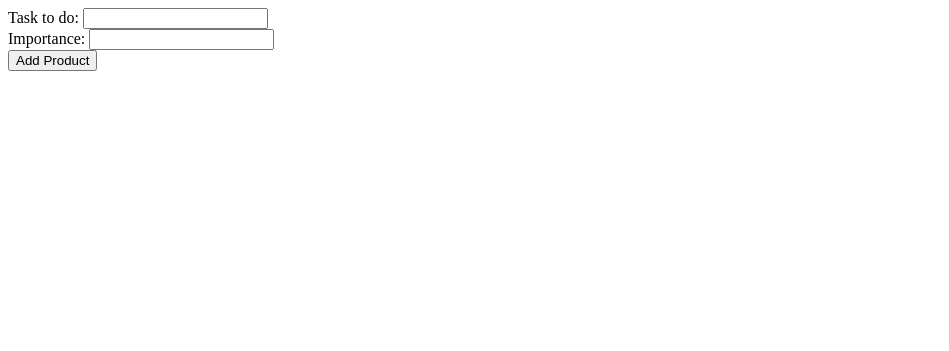
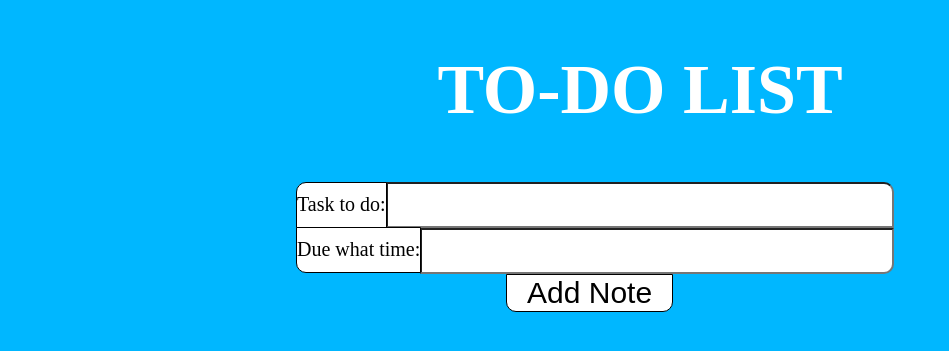
Before and after one commit to VladProgrammer08/ToDo, a plain HTML site: page index.html in a window 1280 px wide. Shown: the whole page, without its empty margins (0-949 px from the left). Drawn offline with Linux system fonts and the light colour scheme.

Commit message:
Added css style to the page

```diff
--- a/index.html
+++ b/index.html
@@ -5,12 +5,115 @@
     <meta name="viewport" content="width=device-width, initial-scale=1.0">
     <title>To-Do List</title>
     <script src="js/main.js" defer></script>
+    <style>
+        html{
+            background-color: rgb(0, 183, 255);
+        }
+        #display > div {
+            border: 1px solid black;
+            background-color: white;
+            text-align: left;
+            display: block;
+            max-width: 480px;
+            overflow-wrap: break-word;
+            margin-left: 0;margin-bottom: 10px;
+            border-radius: 10px;
+            padding-left: 10px;
+            padding-right: 10px;
+
+        }
+
+        .added {
+
+            background-color: green !important;
+            font-size: 5px;
+
+        }
+        #task {
+            width: 500px;
+            height: 40px;
+            margin-right: 0;
+            margin-left: 0;
+            float: right;
+            border-top-right-radius: 10px;
+        }
+        #importance{
+            width: 466px;
+            height: 40px;
+            margin-right: 0;
+            margin-left: 0;
+            float: right;
+            font-size: 20px;
+            border-bottom-right-radius: 10px;
+        }
+        #task{
+            margin-top: 1%;
+            font-size: 20px;
+        }
+        html, body {
+            height: 100%;
+        }
+
+        html {
+            display: table;
+            margin: auto;
+        }
+
+
+        #task_label1{
+            position: absolute;
+            font-size: 20px;
+            margin-top: 5px;
+            padding-top: 10px;
+            padding-bottom: 11px;
+            margin-left: -90px;
+            border: 1px solid black;
+            background-color: white;
+            border-top-left-radius: 10px;
+
+        }
+        #task_label2{
+            position: absolute;
+            font-size: 20px;
+            margin-top: 32px;
+            border: 1px solid black;
+            background-color: white;
+            padding-top: 10px;
+            padding-bottom: 11px;
+            margin-left: -90px;
+            border-bottom-left-radius: 10px;
+
+        }
+        #heading{
+            font-size: 70px;
+            text-align: center;
+            color: white;
+            margin-top: 50px;
+        }
+        #add_button{
+            border: 1px solid black;
+            background-color: white;
+            font-size: 30px;
+            margin-left: 120px;
+            padding-left: 20px;
+            padding-right: 20px;
+            border-bottom-left-radius: 10px;
+            border-bottom-right-radius: 10px;
+
+        }
+        h2{
+            margin-top: 10px;
+        }
+    </style>
 </head>
 <body>
+    <h1 id="heading">TO-DO LIST</h2>
     <div id="top">
-        Task to do: <input type="text" id="task"><br>
-        Importance: <input type="text" id="importance"><br>
-        <button type="button" id="add_button">Add Product</button>
+        <label id="task_label1">Task to do:</label>
+        <input type="text" id="task"><br>
+        <label id="task_label2">Due what time:</label>
+        <input type="text" id="importance"><br>
+        <button type="button" id="add_button">Add Note</button>
     </div>
     <br>
     <br>
```
